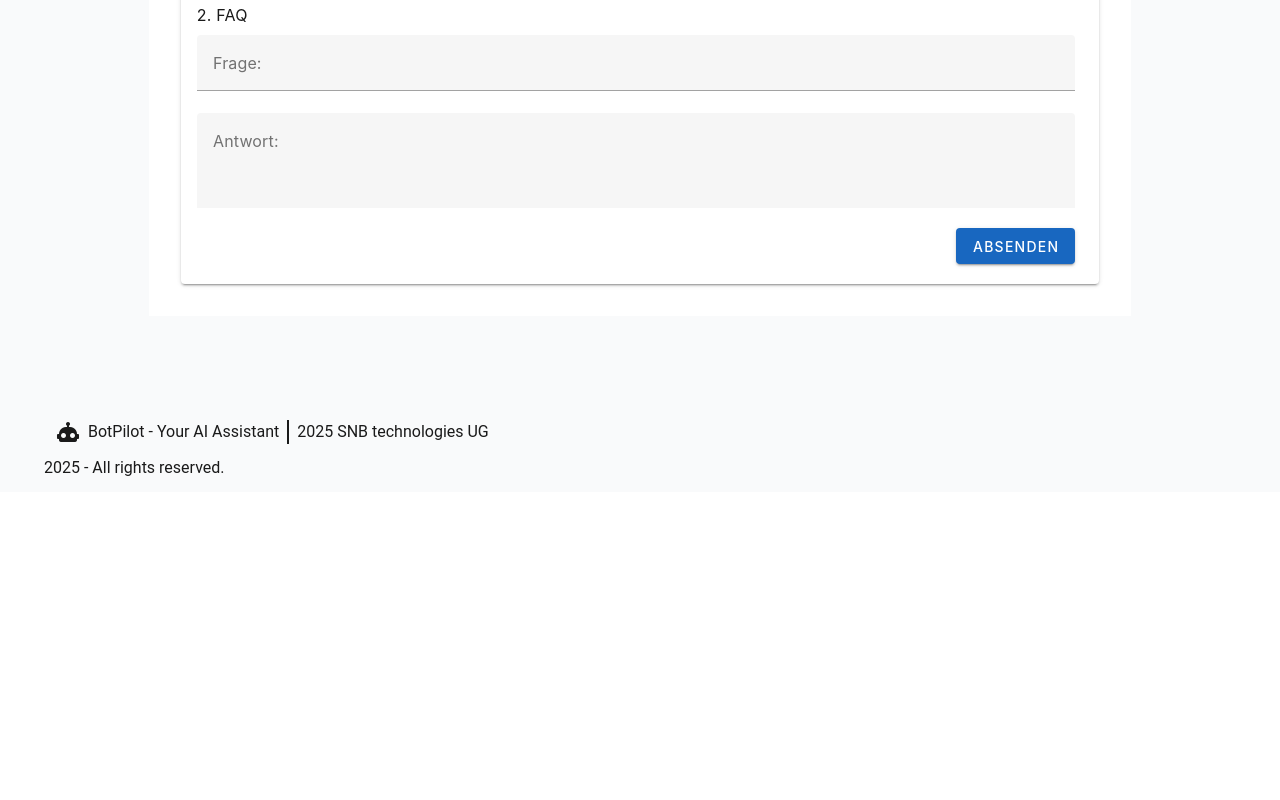
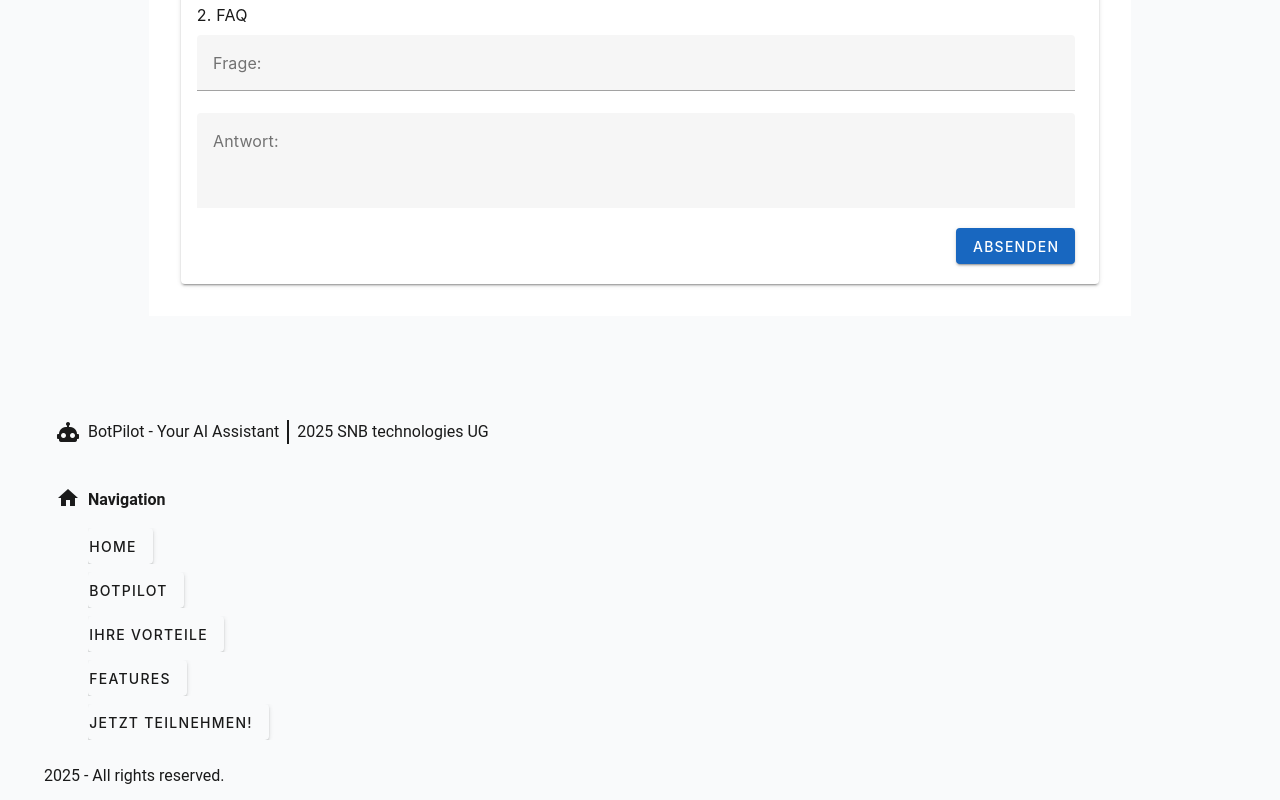
Before and after one commit to normanboettcher/BotPilot, a Vue app in the folder bot-pilot-web/chatme-web-app/: page / in a window 1280 px wide. Shown: the part 2545-3345 px from the top of the page. Before the commit the page ends 3037 px from the top, so only its background shows below. Built offline with nearby package versions, Linux system fonts and the light colour scheme.

Commit message:
Added - FooterNavigationList

```diff
--- a/bot-pilot-web/chatme-web-app/src/components/footer/BotPilotFooter.vue
+++ b/bot-pilot-web/chatme-web-app/src/components/footer/BotPilotFooter.vue
@@ -1,6 +1,8 @@
 <script setup lang="ts">
 import FooterItem from '@components/footer/FooterItem.vue';
 import FooterProductItem from '@components/footer/FooterProductItem.vue';
+import FooterItemList from '@components/footer/FooterItemList.vue';
+import FooterNavigationList from '@components/footer/FooterNavigationList.vue';
 
 const dateItem = `${new Date().getFullYear()}` + ' - All rights reserved.';
 </script>
@@ -10,6 +12,9 @@ const dateItem = `${new Date().getFullYear()}` + ' - All rights reserved.';
     <v-container>
       <v-row class="d-flex">
         <footer-product-item />
+      </v-row>
+      <v-row class="d-flex">
+        <footer-navigation-list />
       </v-row>
       <v-row class="d-flex">
         <footer-item :title="dateItem" />
--- a/bot-pilot-web/chatme-web-app/src/components/footer/FooterItem.vue
+++ b/bot-pilot-web/chatme-web-app/src/components/footer/FooterItem.vue
@@ -1,14 +1,19 @@
 <script setup lang="ts">
-import { defineProps } from 'vue';
+import { defineProps, defineEmits } from 'vue';
 
 defineProps<{
   title: string;
   clickable?: boolean;
 }>();
+const emit = defineEmits<{
+  (event: 'footer:click'): void;
+}>();
 </script>
 
 <template>
-  <v-btn v-if="clickable" class="footer-select-item font-weight-bold">{{ title }}</v-btn>
+  <v-btn v-if="clickable" @click="emit('footer:click')" class="footer-select-item pl-0">{{
+    title
+  }}</v-btn>
   <span v-else>{{ title }}</span>
 </template>
 
--- /dev/null
+++ b/bot-pilot-web/chatme-web-app/src/components/footer/FooterItemList.vue
@@ -0,0 +1,29 @@
+<script setup lang="ts">
+import { defineProps } from 'vue';
+
+defineProps<{
+  title: string;
+  icon?: string;
+}>();
+</script>
+
+<template>
+  <v-col>
+    <v-container class="d-flex align-center pl-0 pb-1">
+      <v-icon class="footer-item-list" :icon="icon" />
+      <div class="pl-2 pt-1 font-weight-bold">
+        {{ title }}
+      </div>
+    </v-container>
+    <v-list class="d-flex flex-column footer-item-list-slot pl-4" density="compact">
+      <slot name="FooterItems"></slot>
+    </v-list>
+  </v-col>
+</template>
+
+<style scoped>
+.v-list {
+  color: var(--color-text);
+  background-color: var(--color-background);
+}
+</style>
--- /dev/null
+++ b/bot-pilot-web/chatme-web-app/src/components/footer/FooterNavigationList.vue
@@ -0,0 +1,37 @@
+<script setup lang="ts">
+import FooterItem from '@components/footer/FooterItem.vue';
+import FooterItemList from '@components/footer/FooterItemList.vue';
+import onMenuClick from '@components/header/functions/MenuClick.functions.ts';
+</script>
+
+<template>
+  <footer-item-list title="Navigation" icon="mdi-home">
+    <template #FooterItems>
+      <v-list-item>
+        <footer-item title="Home" clickable @footer:click="onMenuClick('home-view')" />
+      </v-list-item>
+      <v-list-item>
+        <footer-item title="BotPilot" clickable @footer:click="onMenuClick('pilot-demo')" />
+      </v-list-item>
+      <v-list-item>
+        <footer-item
+          title="Ihre Vorteile"
+          clickable
+          @footer:click="onMenuClick('advantages-list')"
+        />
+      </v-list-item>
+      <v-list-item>
+        <footer-item title="Features" clickable @footer:click="onMenuClick('feature-list')" />
+      </v-list-item>
+      <v-list-item>
+        <footer-item
+          title="Jetzt teilnehmen!"
+          clickable
+          @footer:click="onMenuClick('pilot-form')"
+        />
+      </v-list-item>
+    </template>
+  </footer-item-list>
+</template>
+
+<style scoped></style>
```
